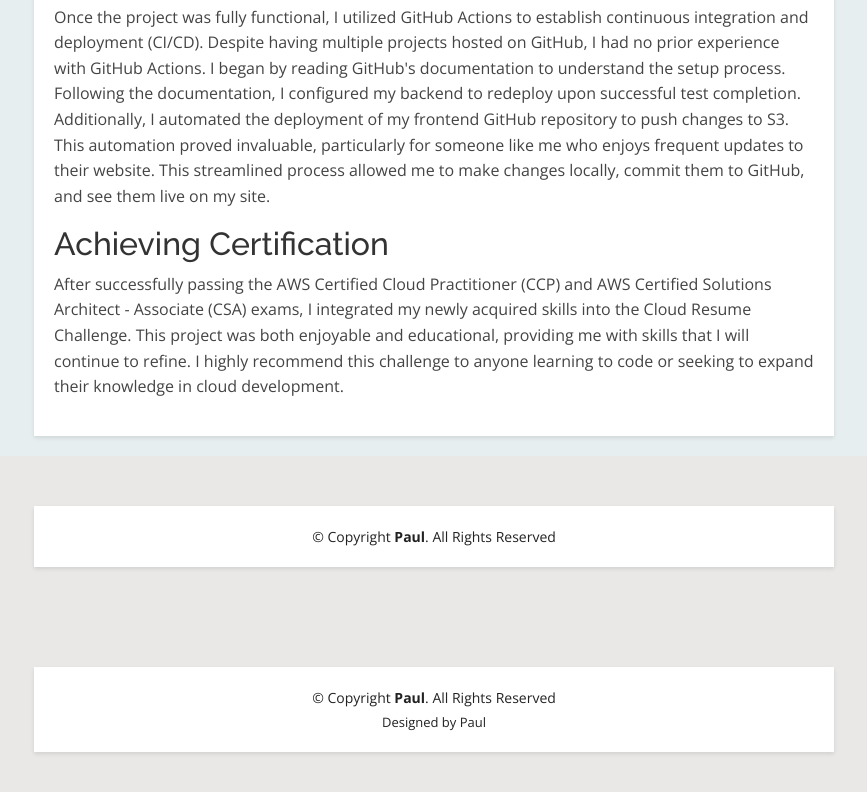
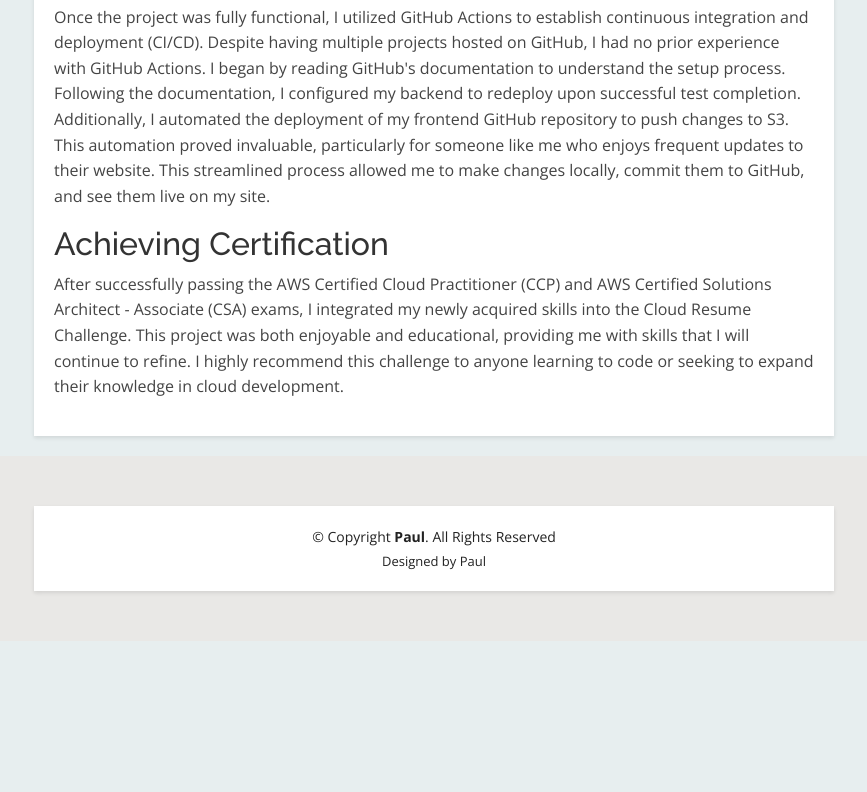
Before and after one commit to SHOIYAN/aws-cloud-resume-challenge, a plain HTML site: page website/blog.html in a window 1280 px wide. Shown: the part 1748-2540 px from the top of the page, without its empty margins (206-1073 px from the left). After the commit the page ends 2389 px from the top, so only its background shows below. Drawn offline with nearby package versions, Linux system fonts and the light colour scheme; no server answers.

Commit message:
double footer

```diff
--- a/website/blog.html
+++ b/website/blog.html
@@ -115,18 +115,6 @@
 
     </div>
 
-
-
-    <footer id="footer">
-      <div class="container">
-        <div class="copyright">
-          &copy; Copyright <strong><span>Paul</span></strong>. All Rights Reserved
-        </div>
-
-      </div>
-    </footer><!-- End  Footer -->
-
-
     <!-- Vendor JS Files -->
     <!-- ======= Footer ======= -->
   <footer id="footer">
```
